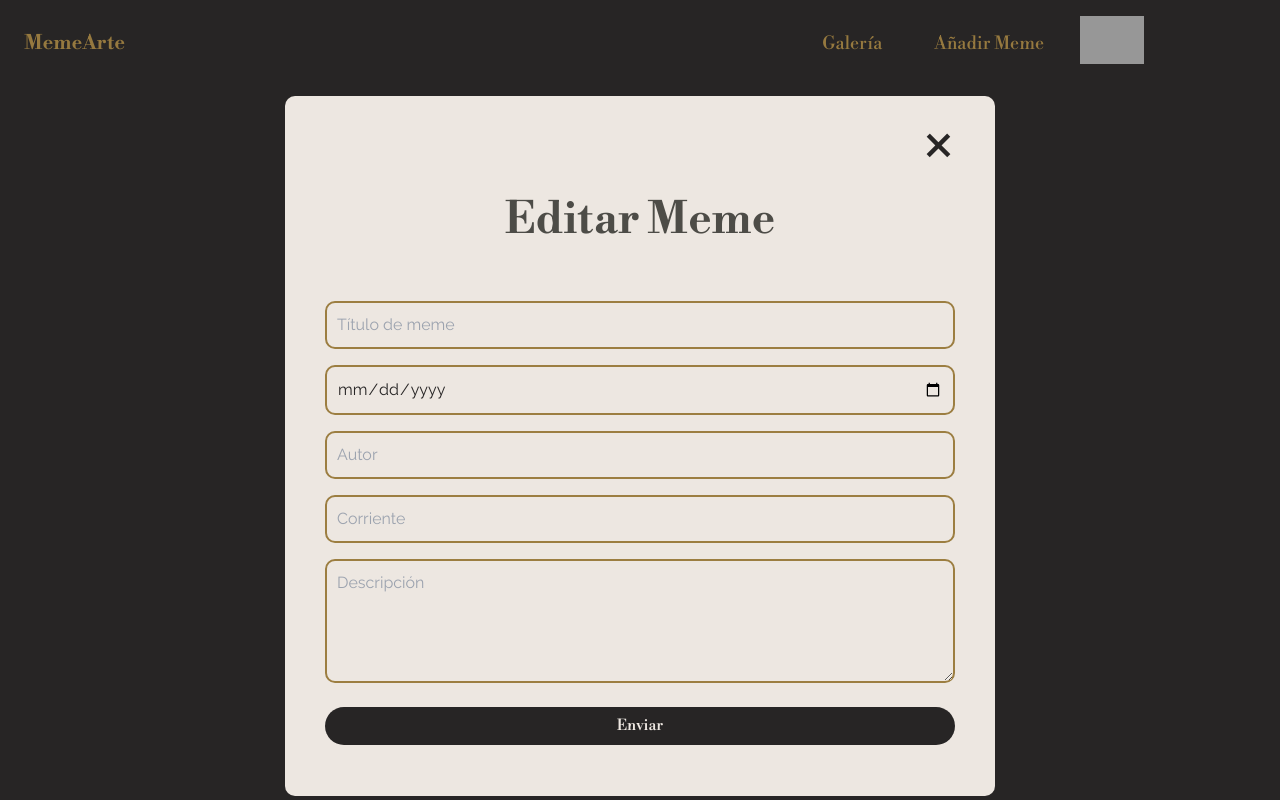
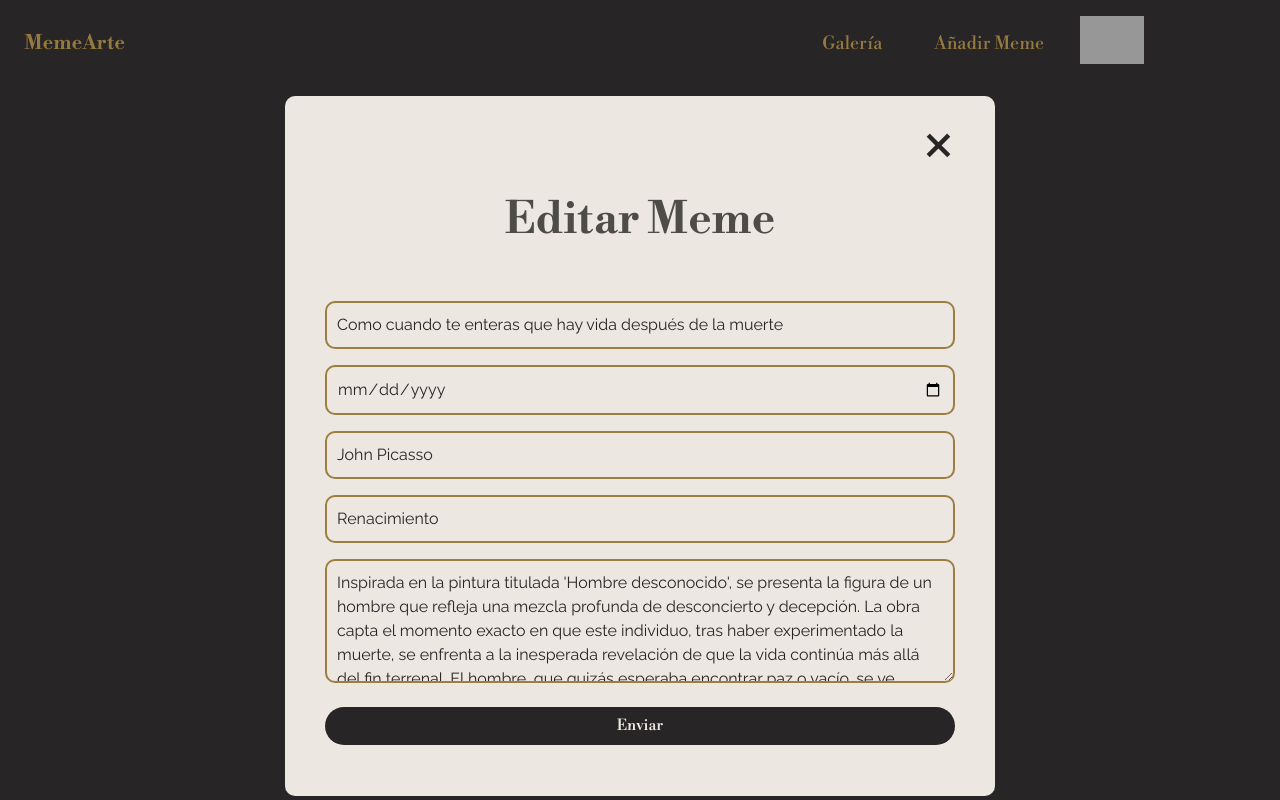
Before and after one commit to DarthVada36/memeos, a React (Vite) app: page /gallery/editmeme/1 in a window 1280 px wide. Shown: the top 800 px of the page. Built offline with nearby package versions, Linux system fonts and the light colour scheme; data requests are answered from the project's data file; grey boxes are pictures that could not be loaded.

Commit message:
form initialized

```diff
--- a/server/db.json
+++ b/server/db.json
@@ -55,13 +55,12 @@
       "description": "En un lienzo bañado por una luz dorada, tres figuras se entrelazan en un drama silencioso. En el centro, un hombre, desnudo y pálido, lucha por liberarse del agarre de dos mujeres vestidas con ricas telas. Sus rostros, marcados por la angustia, suplican clemencia. Una de las mujeres, con una expresión de fría determinación, sujeta un puñal reluciente, mientras la otra lo inmoviliza con una fuerza sorprendente. El fondo, oscuro y nebuloso, acentúa la intensidad del momento. La escena, cargada de tensión sexual y violencia contenida, evoca un mito clásico reinterpretado a través de la sensibilidad renacentista."
     },
     {
-            "id": "7",
       "name": "Cuando mi esposa me deja jugar videojuegos",
-            "image": "https://s3-alpha-sig.figma.com/img/3c9f/1aae/d1bc186a1ab265cc5c0125ca1d5a9cab?Expires=1727654400&Key-Pair-Id=APKAQ4GOSFWCVNEHN3O4&Signature=LehfPiM3QoZKZdNytvaNTcrpJpTPF4I8Bba1UjF9af4DonhzuxG2QSWpuvhLBisfIj1RwE~0dnpX35MvMtzNmcKYxT3eWEYyLfpE4ud1XiSDsu2l6OLBXQ6TFCXd3i-wDq90puZxee9X3UtWuH-QCJ~KlHgg7IRHLC6b6acV1AHSAgQYyozIod~xmbPyhep6Em-wlwstS4Fcr8ZWhZ1XOO-40V8nXKL3Jg8iwPOTdoDPg-QekuSZwbFoWeBKG0~TUfheXLyuJmgH0wJNzsTU52wvLS~wj70MA24XksmBAqB73ySVdtbOpjdZaYAB1lAnNpQV0xm16ylnPwz~Moflhw__",
-            "date": "20/09/24",
+      "dateOfOccurrence": "2024-08-26",
       "author": "Oury Van Gogh",
       "stream": "Renacimiento",
-            "description": "Inspirada en la pintura titulada 'Hombre desconocido', se presenta la figura de un hombre que refleja una mezcla profunda de desconcierto y decepción. La obra capta el momento exacto en que este individuo, tras haber experimentado la muerte, se enfrenta a la inesperada revelación de que la vida continúa más allá del fin terrenal. El hombre, que quizás esperaba encontrar paz o vacío, se ve abrumado por la complejidad de esta nueva realidad. Sus expresiones transmiten no solo asombro, sino también una sensación de desilusión, como si lo que imaginaba que vendría después no correspondiera en absoluto con lo que ha encontrado."
+      "description": "Inspirada en la pintura titulada 'Hombre desconocido', se presenta la figura de un hombre que refleja una mezcla profunda de desconcierto y decepción. La obra capta el momento exacto en que este individuo, tras haber experimentado la muerte, se enfrenta a la inesperada revelación de que la vida continúa más allá del fin terrenal. El hombre, que quizás esperaba encontrar paz o vacío, se ve abrumado por la complejidad de esta nueva realidad. Sus expresiones transmiten no solo asombro, sino también una sensación de desilusión, como si lo que imaginaba que vendría después no correspondiera en absoluto con lo que ha encontrado.",
+      "id": "7"
     },
     {
       "id": "8",
--- a/src/pages/CreateMeme.jsx
+++ b/src/pages/CreateMeme.jsx
@@ -20,7 +20,7 @@ const CreateMeme = () => {
       const imageUrl = await subirImagenCloudinary(image);
       const memeCreado = await createMeme({
         name: data.name,
-        year: data.year,
+        date: data.date,
         description: data.description,
         author: data.author,
         image: imageUrl
@@ -111,7 +111,7 @@ const CreateMeme = () => {
         <input
           className="w-full bg-transparent text-primary p-2.5 left-[47.88px] top-[183.96px] rounded-[10px] border-2 border-bronze justify-start items-center gap-2.5 inline-flex"
           placeholder="Corriente"
-          {...register("current", {
+          {...register("stream", {
             required: "El campo corriente es requerido",
             minLength: { value: 2, message: "Debe ser mayor a 2 caracteres" },
           })}
--- a/src/pages/EditMeme.jsx
+++ b/src/pages/EditMeme.jsx
@@ -6,14 +6,22 @@ import { useForm } from "react-hook-form";
 const EditMeme = () => {
   const { id } = useParams();
   const navigate = useNavigate();
+  const { register, handleSubmit, setValue, formState: { errors } } = useForm();
   const [meme, setMeme] = useState({});
-  const { register, handleSubmit, formState: { errors } } = useForm();
 
   useEffect(() => {
     const fetchMeme = async () => {
       try {
         const data = await getMemeById(id);
         setMeme(data);
+
+      // Inicializo los valores del formulario con los datos del meme
+      setValue("name", data.name);
+      setValue("dateOfOccurrence", data.dateOfOccurrence);
+      setValue("author", data.author);
+      setValue("stream", data.stream);
+      setValue("description", data.description);
+
       } catch (error) {
         console.error("Error getting meme: ", error);
       }
@@ -92,22 +100,22 @@ const EditMeme = () => {
           <input
             className="w-full bg-transparent text-primary p-2.5 rounded-[10px] border-2 border-bronze"
             placeholder="Corriente"
-            {...register("corriente", {
+            {...register("stream", {
               required: "El campo corriente es requerido",
               minLength: { value: 2, message: "Debe ser mayor a 2 caracteres" },
             })}
           />
-          {errors.corriente && <span>{errors.corriente.message}</span>}
+          {errors.stream && <span>{errors.corriente.message}</span>}
 
           {/* Descripción */}
           <textarea
             className="w-full bg-transparent text-primary h-[124px] p-2.5 rounded-[10px] border-2 border-bronze"
             placeholder="Descripción"
-            {...register("descripcion", {
+            {...register("description", {
               required: "El campo descripción es requerido",
             })}
           />
-          {errors.descripcion && <span>{errors.descripcion.message}</span>}
+          {errors.description && <span>{errors.descripcion.message}</span>}
 
           {/* Botón enviar */}
           <button
```
Lines whose indentation alone changed are shown as unchanged.
